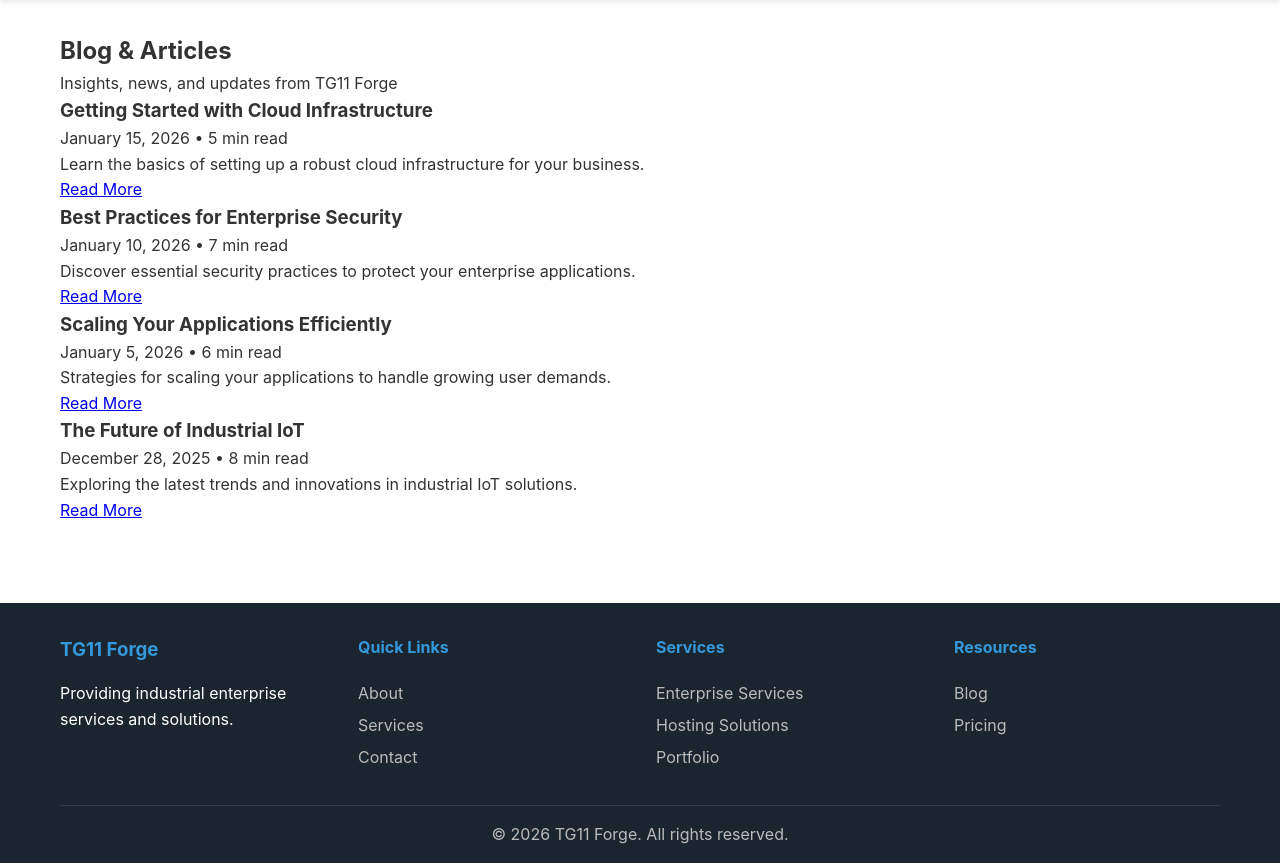
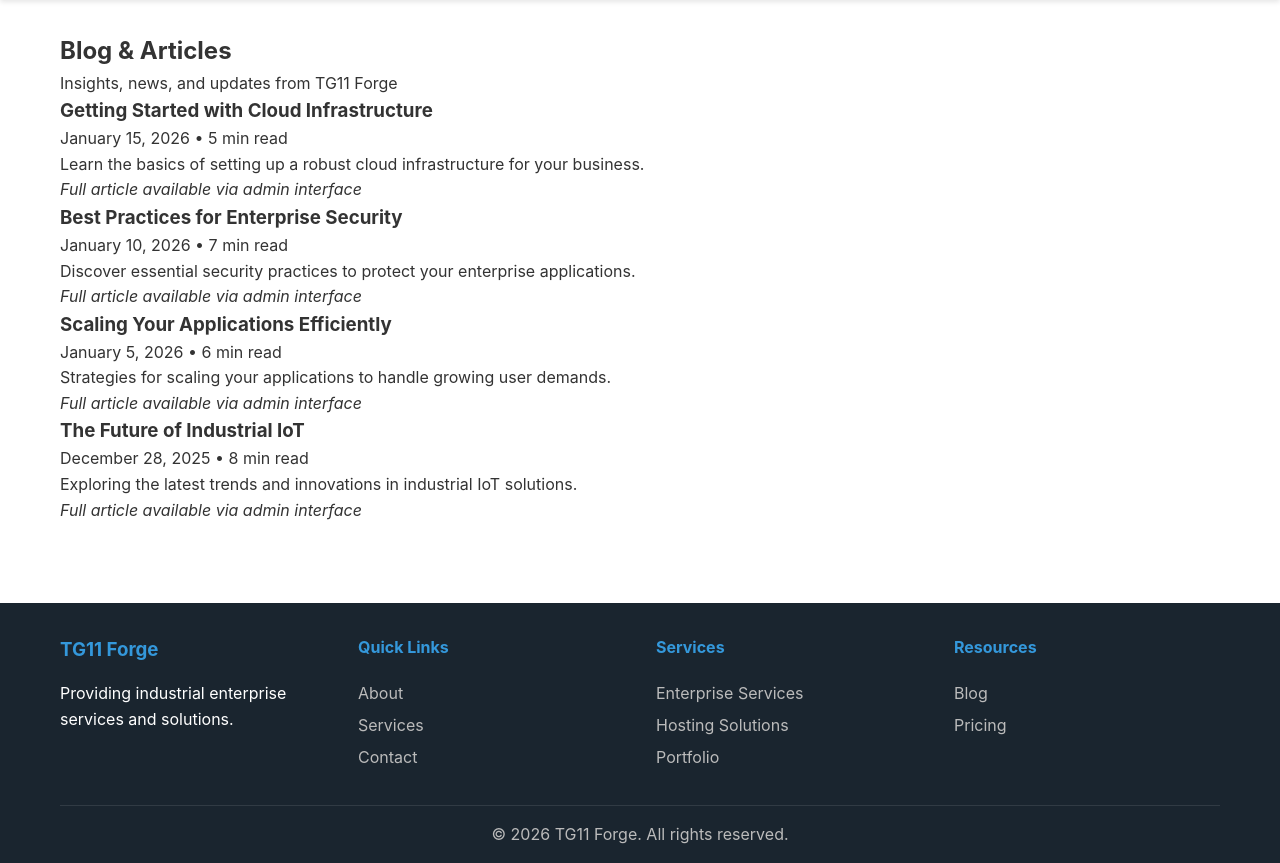
Before and after one commit to tg11-org/Forge, a Django app: template notes/templates/notes/list.html in a window 1280 px wide. Shown: the part 104-967 px from the top of the page. Run offline with Django 3.2, Linux system fonts and the light colour scheme; the template is opened without the code that fills it, so the values that code supplies are empty.

Commit message:
Fix URL patterns to use UUID instead of int for all detail views
Co-authored-by: TrentonGage11 <39540197+TrentonGage11@users.noreply.github.com>

```diff
--- a/hosting/urls.py
+++ b/hosting/urls.py
@@ -5,5 +5,5 @@ app_name = 'hosting'
 
 urlpatterns = [
     path('', views.hosting_list, name='list'),
-    path('<int:hosting_id>/', views.hosting_detail, name='detail'),
+    path('<uuid:hosting_id>/', views.hosting_detail, name='detail'),
 ]
--- a/notes/templates/notes/list.html
+++ b/notes/templates/notes/list.html
@@ -13,28 +13,28 @@
                 <h3>Getting Started with Cloud Infrastructure</h3>
                 <p class="meta">January 15, 2026 • 5 min read</p>
                 <p>Learn the basics of setting up a robust cloud infrastructure for your business.</p>
-                <a href="{% url 'notes:detail' 1 %}" class="btn">Read More</a>
+                <p><em>Full article available via admin interface</em></p>
             </article>
 
             <article class="blog-card">
                 <h3>Best Practices for Enterprise Security</h3>
                 <p class="meta">January 10, 2026 • 7 min read</p>
                 <p>Discover essential security practices to protect your enterprise applications.</p>
-                <a href="{% url 'notes:detail' 2 %}" class="btn">Read More</a>
+                <p><em>Full article available via admin interface</em></p>
             </article>
 
             <article class="blog-card">
                 <h3>Scaling Your Applications Efficiently</h3>
                 <p class="meta">January 5, 2026 • 6 min read</p>
                 <p>Strategies for scaling your applications to handle growing user demands.</p>
-                <a href="{% url 'notes:detail' 3 %}" class="btn">Read More</a>
+                <p><em>Full article available via admin interface</em></p>
             </article>
 
             <article class="blog-card">
                 <h3>The Future of Industrial IoT</h3>
                 <p class="meta">December 28, 2025 • 8 min read</p>
                 <p>Exploring the latest trends and innovations in industrial IoT solutions.</p>
-                <a href="{% url 'notes:detail' 4 %}" class="btn">Read More</a>
+                <p><em>Full article available via admin interface</em></p>
             </article>
         </div>
     </section>
--- a/notes/urls.py
+++ b/notes/urls.py
@@ -5,5 +5,5 @@ app_name = 'notes'
 
 urlpatterns = [
     path('', views.note_list, name='list'),
-    path('<int:note_id>/', views.note_detail, name='detail'),
+    path('<uuid:note_id>/', views.note_detail, name='detail'),
 ]
--- a/portfolio/urls.py
+++ b/portfolio/urls.py
@@ -5,5 +5,5 @@ app_name = 'portfolio'
 
 urlpatterns = [
     path('', views.portfolio_list, name='list'),
-    path('<int:portfolio_id>/', views.portfolio_detail, name='detail'),
+    path('<uuid:portfolio_id>/', views.portfolio_detail, name='detail'),
 ]
--- a/services/urls.py
+++ b/services/urls.py
@@ -5,5 +5,5 @@ app_name = 'services'
 
 urlpatterns = [
     path('', views.service_list, name='list'),
-    path('<int:service_id>/', views.service_detail, name='detail'),
+    path('<uuid:service_id>/', views.service_detail, name='detail'),
 ]
```
Also changed, not shown: hosting/templates/hosting/list.html (+4 -4 lines), portfolio/templates/portfolio/list.html (+4 -4 lines), services/templates/services/list.html (+4 -4 lines).
